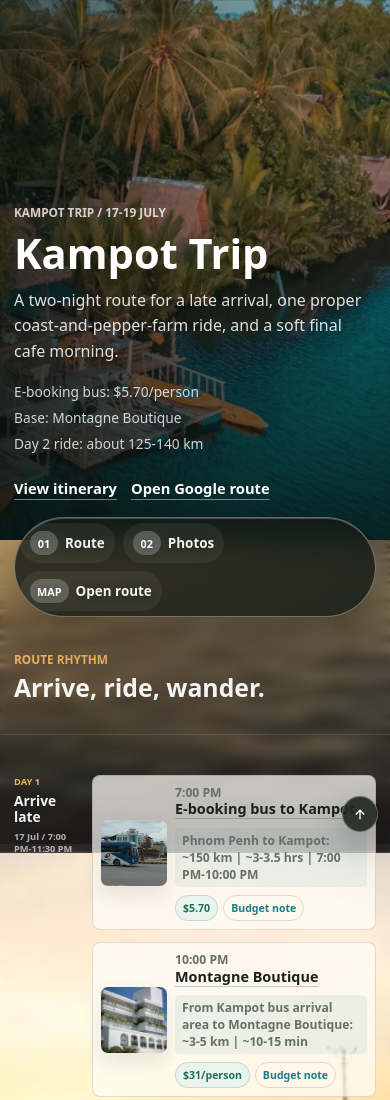
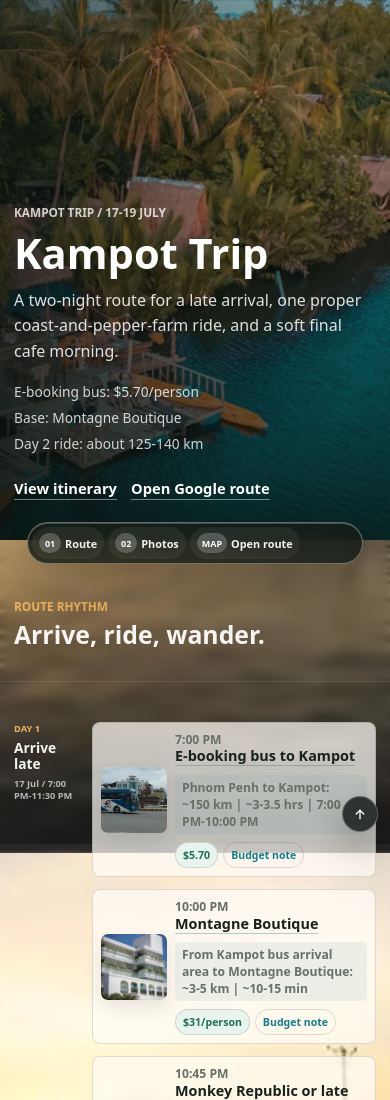
Before and after one commit to sornsomavatey/My_trip, a website: page index.html in a window 390 px wide. Shown: the top 1100 px of the page. Drawn offline with Linux system fonts and the light colour scheme.

Commit message:
Navigation fixed

```diff
--- a/styles.css
+++ b/styles.css
@@ -643,8 +643,14 @@ footer {
   }
 
   .nav {
+    width: min(360px, calc(100% - 28px));
+    margin-top: -18px;
+    flex-wrap: nowrap;
     justify-content: flex-start;
+    gap: 5px;
+    padding: 4px;
     overflow-x: auto;
+    overflow-y: hidden;
     scrollbar-width: none;
   }
 
@@ -654,6 +660,22 @@ footer {
 
   .nav a {
     flex: 0 0 auto;
+    min-height: 34px;
+    padding: 4px 8px;
+    gap: 5px;
+    font-size: .76rem;
+    white-space: nowrap;
+  }
+
+  .nav span {
+    min-width: 24px;
+    height: 22px;
+    padding: 0 6px;
+    font-size: .6rem;
+  }
+
+  .nav strong {
+    font-size: .74rem;
   }
 
   .stop {
@@ -781,6 +803,29 @@ footer {
     font-size: .58rem;
   }
 
+  .nav {
+    width: min(336px, calc(100% - 24px));
+    gap: 4px;
+    padding: 4px;
+  }
+
+  .nav a {
+    min-height: 32px;
+    padding: 4px 7px;
+    gap: 4px;
+  }
+
+  .nav span {
+    min-width: 22px;
+    height: 20px;
+    padding: 0 5px;
+    font-size: .56rem;
+  }
+
+  .nav strong {
+    font-size: .68rem;
+  }
+
   .stop {
     grid-template-columns: 66px minmax(0, 1fr);
     gap: 8px;
```
Also changed, not shown: dist/styles.css.
